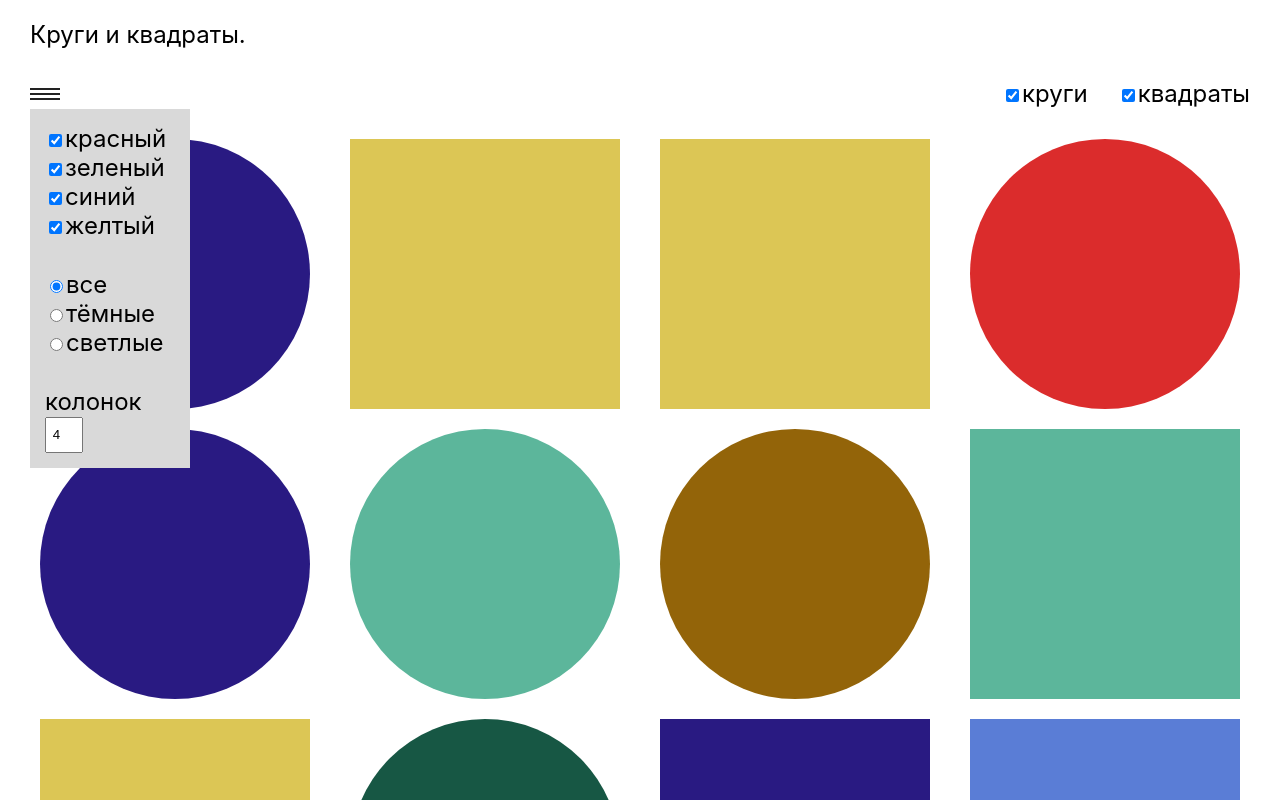
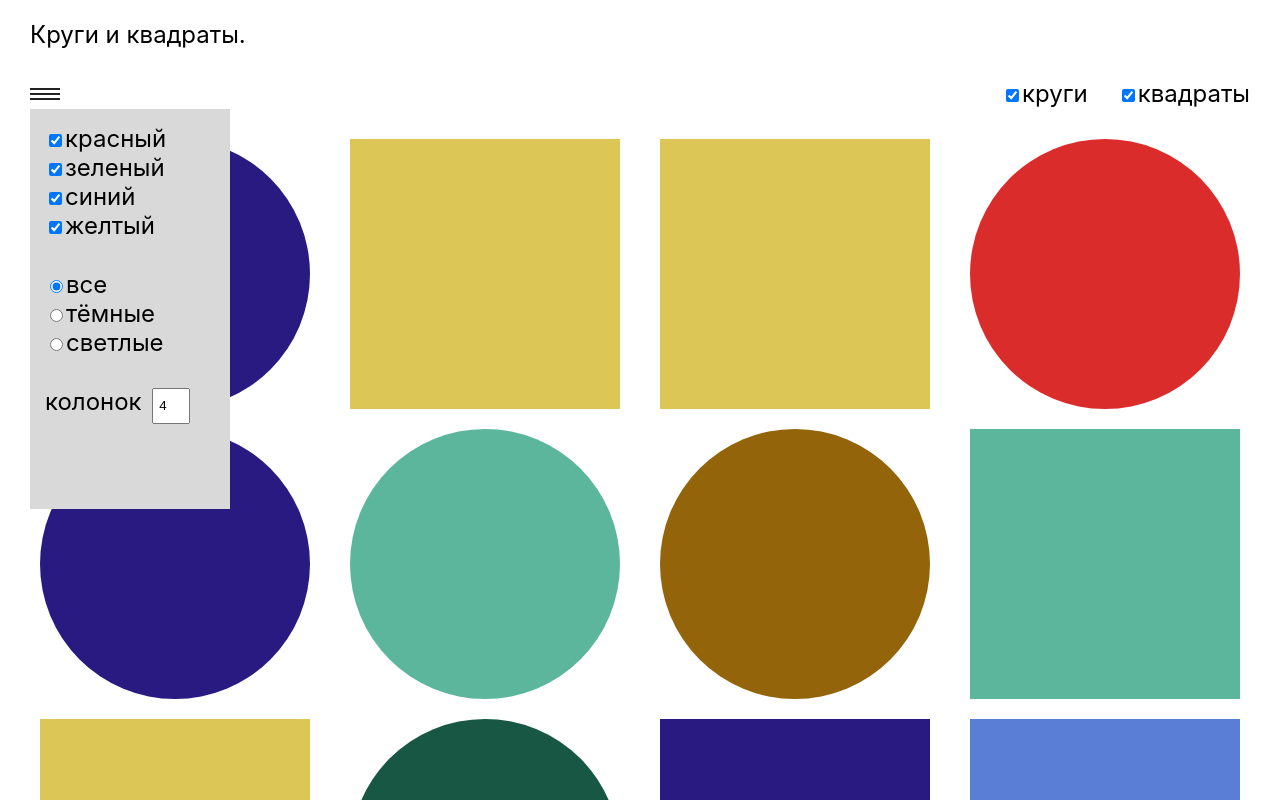
Before and after one commit to annadan1/circle_square, a React (Create React App) app: page / in a window 1280 px wide. Both pictures are taken after a click on the element 45 px from the left and 94 px from the top of the page. Shown: the top 800 px of the page. Built offline with nearby package versions, Linux system fonts and the light colour scheme.

Commit message:
Change style

```diff
--- a/src/components/Filters/InputForColumn/InputForColumn.module.scss
+++ b/src/components/Filters/InputForColumn/InputForColumn.module.scss
@@ -2,4 +2,5 @@
     width: 30px;
     height: 30px;
     text-align: center;
+    margin-left: 10px;
 }
--- a/src/components/Menu/BurgerMenu/BurgerMenu.module.scss
+++ b/src/components/Menu/BurgerMenu/BurgerMenu.module.scss
@@ -6,7 +6,8 @@
 .menu {
   background-color: $color-gray;
   position: absolute;
-  width: 160px;
+  width: 200px;
+  height: 400px;
 }
 .section {
   padding: 15px;
```
